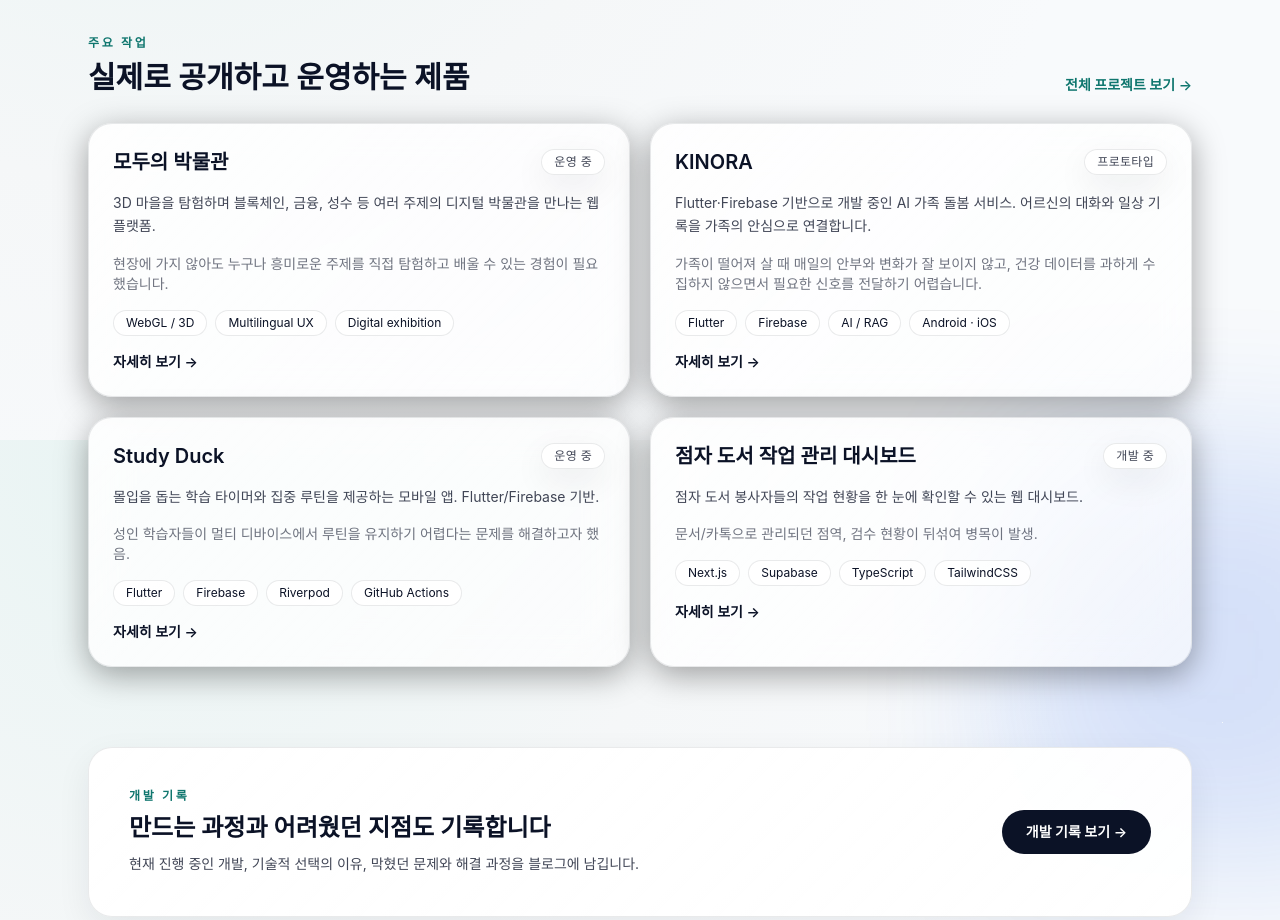
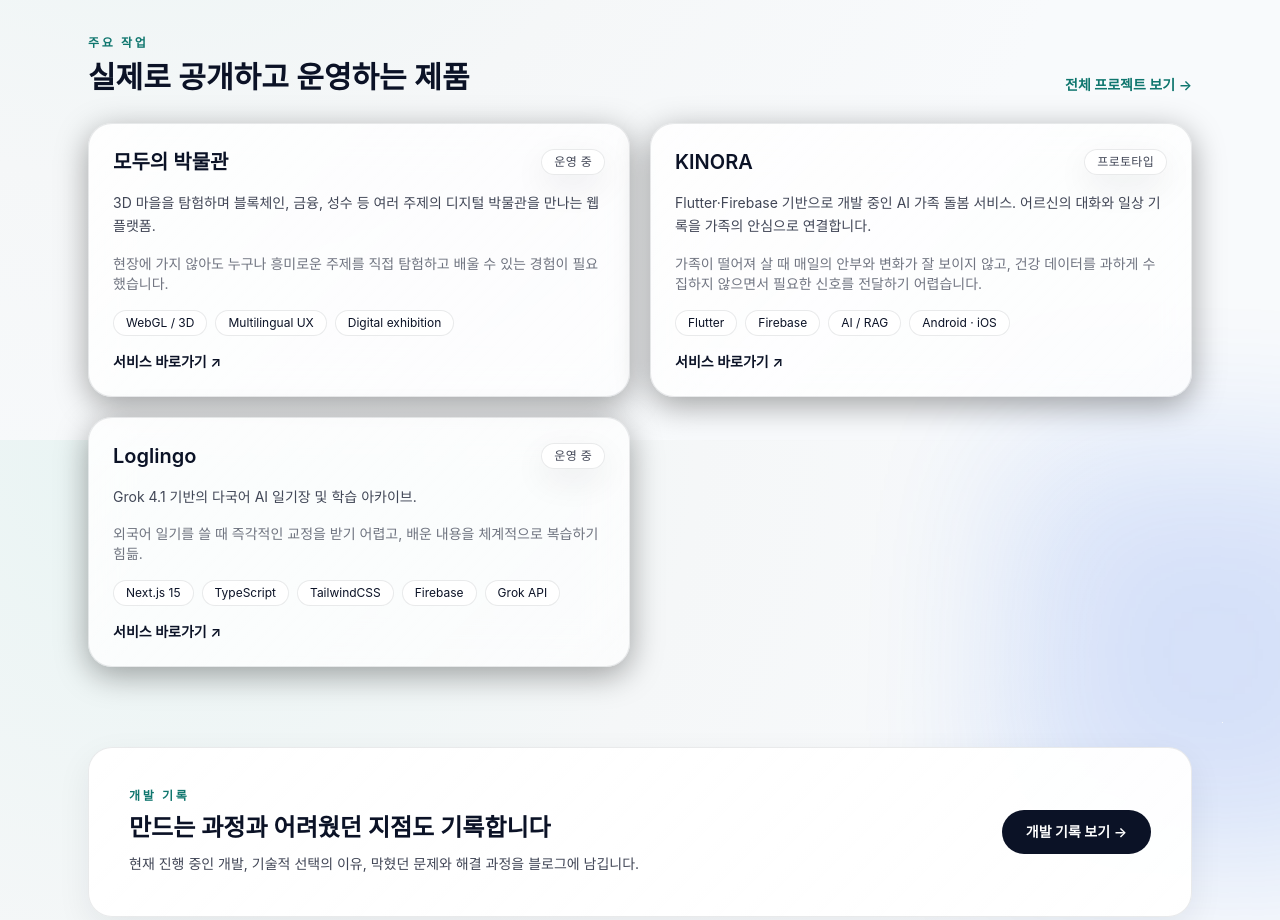
Before and after one commit to Maccrey/portfolio, a Next.js app in the folder web-portfolio/: page / in a window 1280 px wide. Shown: the part 1160-2080 px from the top of the page. Built offline with nearby package versions, Linux system fonts and the light colour scheme; no server answers.

Commit message:
대표 프로젝트 바로가기 연결

```diff
--- a/web-portfolio/src/app/(default)/page-client.tsx
+++ b/web-portfolio/src/app/(default)/page-client.tsx
@@ -31,11 +31,14 @@ export default function HomePageClient() {
           <Link href={localizedPath(locale, "/projects")} className="text-sm font-semibold text-[var(--accent-primary)]">{home.allProjects} →</Link>
         </div>
         <div className="grid gap-5 md:grid-cols-2">
-          {featuredProjects
-            .filter((project) => ["maccrey-museum", "kinora", "study-duck", "braille-dashboard"].includes(project.slug))
-            .map((project) => (
-            <ProjectCard key={project.slug} project={project} />
-            ))}
+          {[
+            { slug: "maccrey-museum", url: "https://maccrey.com" },
+            { slug: "kinora", url: "https://kinora.date" },
+            { slug: "loglingo", url: "https://www.loglingo.com" },
+          ].map(({ slug, url }) => {
+            const project = featuredProjects.find((item) => item.slug === slug);
+            return project ? <ProjectCard key={slug} project={project} directUrl={url} /> : null;
+          })}
         </div>
       </section>
       <section className="glass-panel flex flex-col justify-between gap-6 rounded-3xl p-8 md:flex-row md:items-center md:p-10">
--- a/web-portfolio/src/components/projects/project-card.tsx
+++ b/web-portfolio/src/components/projects/project-card.tsx
@@ -6,12 +6,12 @@ import { getProjectCopy } from "@/data/projects";
 import { useLocale } from "@/providers/locale-provider";
 import { localizedPath } from "@/lib/localized-route";
 
-export function ProjectCard({ project }: { project: Project }) {
+export function ProjectCard({ project, directUrl }: { project: Project; directUrl?: string }) {
   const { locale, dictionary } = useLocale();
   const copy = getProjectCopy(project, locale);
 
-  return (
-    <article className="glass-card flex flex-col gap-4 rounded-3xl px-6 py-6 text-[var(--text-primary)] group">
+  const card = (
+    <article className="glass-card flex h-full flex-col gap-4 rounded-3xl px-6 py-6 text-[var(--text-primary)] group transition-transform duration-300 hover:-translate-y-1">
       <div className="flex items-center justify-between">
         <h3 className="text-xl font-semibold group-hover:text-gradient transition-all duration-300">{copy.name}</h3>
         <span className="glass rounded-full px-3 py-1 text-xs uppercase tracking-wide text-[var(--text-secondary)]">
@@ -31,12 +31,24 @@ export function ProjectCard({ project }: { project: Project }) {
           </span>
         ))}
       </div>
+      {directUrl ? (
+        <span className="inline-flex w-fit items-center gap-2 text-sm font-semibold text-accent-primary group-hover:text-accent-secondary transition-colors">
+          {dictionary.projectCard.visitCta} ↗
+        </span>
+      ) : (
         <Link
           href={localizedPath(locale, `/projects/${project.slug}`)}
           className="inline-flex w-fit items-center gap-2 text-sm font-semibold text-accent-primary hover:text-accent-secondary transition-colors"
         >
           {dictionary.projectCard.detailCta} →
         </Link>
+      )}
     </article>
   );
+
+  return directUrl ? (
+    <a href={directUrl} target="_blank" rel="noreferrer" aria-label={`${copy.name}: ${dictionary.projectCard.visitCta}`} className="block rounded-3xl focus-visible:outline focus-visible:outline-2 focus-visible:outline-offset-4 focus-visible:outline-[var(--accent-primary)]">
+      {card}
+    </a>
+  ) : card;
 }
--- a/web-portfolio/src/i18n/locales.ts
+++ b/web-portfolio/src/i18n/locales.ts
@@ -113,6 +113,7 @@ export type CopyDictionary = {
       inDevelopment: string;
     };
     detailCta: string;
+    visitCta: string;
   };
   projectDetail: {
     labels: {
@@ -221,6 +222,7 @@ export const dictionaries: Record<Locale, CopyDictionary> = {
         inDevelopment: "개발 중",
       },
       detailCta: "자세히 보기",
+      visitCta: "서비스 바로가기",
     },
     projectDetail: {
       labels: {
@@ -327,6 +329,7 @@ export const dictionaries: Record<Locale, CopyDictionary> = {
         inDevelopment: "In development",
       },
       detailCta: "View details",
+      visitCta: "Visit product",
     },
     projectDetail: {
       labels: {
@@ -433,6 +436,7 @@ export const dictionaries: Record<Locale, CopyDictionary> = {
         inDevelopment: "開発中",
       },
       detailCta: "詳しく見る",
+      visitCta: "サービスを見る",
     },
     projectDetail: {
       labels: {
@@ -539,6 +543,7 @@ export const dictionaries: Record<Locale, CopyDictionary> = {
         inDevelopment: "開發中",
       },
       detailCta: "查看更多",
+      visitCta: "前往服務",
     },
     projectDetail: {
       labels: {
```
Lines whose indentation alone changed are shown as unchanged.
